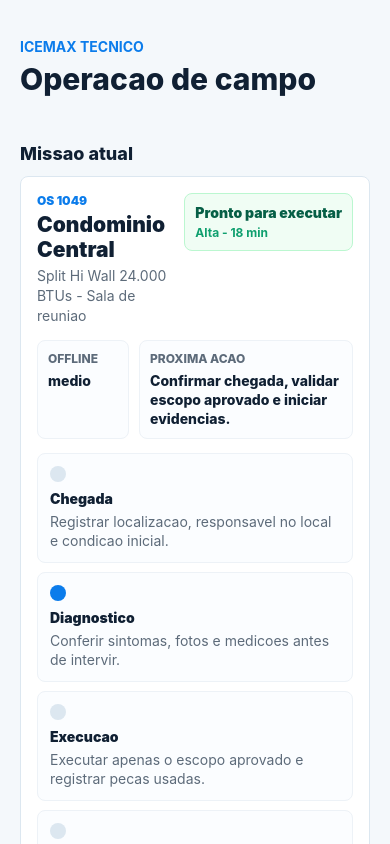
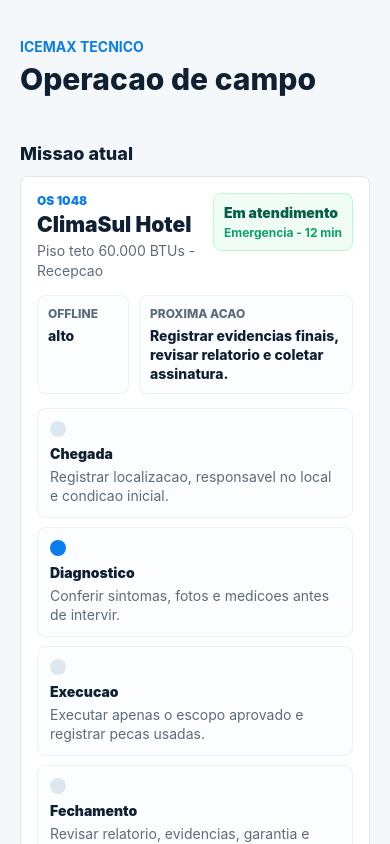
Before and after one commit to fael230982-ui/icemax, a React Native app in the folder apps/mobile/: screen / in a window 390 px wide. Built offline with nearby package versions, Linux system fonts and the light colour scheme; no server answers.

Commit message:
feat: add mobile active order selection

```diff
--- a/apps/mobile/App.tsx
+++ b/apps/mobile/App.tsx
@@ -7,7 +7,7 @@ import { InfoCard } from "./src/components/InfoCard";
 import { OrderCard } from "./src/components/OrderCard";
 import { Section } from "./src/components/Section";
 import { SyncPanel } from "./src/components/SyncPanel";
-import { approvedQuoteActivation, completionEmailPackage, contracts, executionSteps, fieldCloseoutPackage, fieldCommandCenter, fieldEvidenceRequirements, fieldJourneySteps, fieldMission, fieldQuickActions, fieldSignaturePackage, orders, quality, quoteApprovalBoard, quoteApprovalReminders, quoteApprovalTimeline, quoteExecutionDispatchQueue, quoteExecutionReadiness, tools } from "./src/data/dashboard";
+import { approvedQuoteActivation, completionEmailPackage, contracts, executionSteps, fieldCloseoutPackage, fieldCommandCenter, fieldEvidenceRequirements, fieldJourneySteps, fieldQuickActions, fieldSignaturePackage, orders, quality, quoteApprovalBoard, quoteApprovalReminders, quoteApprovalTimeline, quoteExecutionDispatchQueue, quoteExecutionReadiness, tools } from "./src/data/dashboard";
 import {
   createApprovedQuoteActivationAckAction,
   createCheckInAction,
@@ -46,6 +46,19 @@ export default function App() {
   const [pendingActions, setPendingActions] = useState<OfflineAction[]>([]);
   const [syncStatus, setSyncStatus] = useState("Sem pendencias.");
   const [queueLoaded, setQueueLoaded] = useState(false);
+  const [activeOrderId, setActiveOrderId] = useState(orders[0].id);
+  const activeOrder = orders.find((order) => order.id === activeOrderId) ?? orders[0];
+  const activeServiceOrderId = activeOrder.id.replace("#", "");
+  const activeMission = {
+    serviceOrderId: activeServiceOrderId,
+    customer: activeOrder.customer,
+    equipment: activeOrder.equipment,
+    status: activeOrder.status,
+    priority: activeOrder.priority,
+    routeEta: activeOrder.routeEta,
+    offlineRisk: activeOrder.offlineRisk,
+    nextAction: activeOrder.nextAction,
+  };
 
   useEffect(() => {
     void loadOfflineQueueSnapshot()
@@ -68,14 +81,14 @@ export default function App() {
   }, [pendingActions, queueLoaded]);
 
   function addCheckIn() {
-    const action = createCheckInAction("1048");
-    const location = createLocationAction("tech-001", "1048");
+    const action = createCheckInAction(activeServiceOrderId);
+    const location = createLocationAction("tech-001", activeServiceOrderId);
     setPendingActions((current) => [location, action, ...current]);
-    setSyncStatus("Acao salva para envio quando houver conexao.");
+    setSyncStatus(`Check-in da OS ${activeServiceOrderId} salvo para envio quando houver conexao.`);
   }
 
   function addExecutionPack() {
-    const serviceOrderId = "1048";
+    const serviceOrderId = activeServiceOrderId;
     const actions = [
       createLocationAction("tech-001", serviceOrderId),
       createCheckInAction(serviceOrderId),
@@ -91,21 +104,21 @@ export default function App() {
   }
 
   function addMissionPhotoBefore() {
-    const action = createPhotoEvidenceAction("1049", "before");
+    const action = createPhotoEvidenceAction(activeServiceOrderId, "before");
     setPendingActions((current) => [action, ...current]);
-    setSyncStatus("Foto inicial da missao salva offline.");
+    setSyncStatus(`Foto inicial da OS ${activeServiceOrderId} salva offline.`);
   }
 
   function addMissionChecklist() {
-    const action = createChecklistAction("1049", "checklist-diagnostico", "Diagnostico inicial conferido em campo.");
+    const action = createChecklistAction(activeServiceOrderId, "checklist-diagnostico", "Diagnostico inicial conferido em campo.");
     setPendingActions((current) => [action, ...current]);
-    setSyncStatus("Checklist da missao salvo offline.");
+    setSyncStatus(`Checklist da OS ${activeServiceOrderId} salvo offline.`);
   }
 
   function addMissionPartUsage() {
-    const action = createPartUsageAction("1049", "part-001", 1);
+    const action = createPartUsageAction(activeServiceOrderId, "part-001", 1);
     setPendingActions((current) => [action, ...current]);
-    setSyncStatus("Uso de peca da missao salvo offline.");
+    setSyncStatus(`Uso de peca da OS ${activeServiceOrderId} salvo offline.`);
   }
 
   function runMissionQuickAction(actionKey: string) {
@@ -275,7 +288,7 @@ export default function App() {
 
         <Section title="Missao atual">
           <FieldMissionPanel
-            mission={fieldMission}
+            mission={activeMission}
             steps={fieldJourneySteps}
             evidence={fieldEvidenceRequirements}
             quickActions={fieldQuickActions}
@@ -285,7 +298,15 @@ export default function App() {
 
         <Section title="Ordens de servico">
           {orders.map((order) => (
-            <OrderCard key={order.id} {...order} />
+            <OrderCard
+              key={order.id}
+              {...order}
+              active={order.id === activeOrderId}
+              onPress={() => {
+                setActiveOrderId(order.id);
+                setSyncStatus(`OS ${order.id.replace("#", "")} definida como missao ativa.`);
+              }}
+            />
           ))}
         </Section>
 
--- a/apps/mobile/src/components/OrderCard.tsx
+++ b/apps/mobile/src/components/OrderCard.tsx
@@ -1,4 +1,4 @@
-import { StyleSheet, Text, View } from "react-native";
+import { StyleSheet, Text, TouchableOpacity, View } from "react-native";
 
 type OrderCardProps = {
   id: string;
@@ -6,19 +6,22 @@ type OrderCardProps = {
   status: string;
   detail: string;
   priority: string;
+  active?: boolean;
+  onPress?: () => void;
 };
 
-export function OrderCard({ id, customer, status, detail, priority }: OrderCardProps) {
+export function OrderCard({ id, customer, status, detail, priority, active, onPress }: OrderCardProps) {
   return (
-    <View style={styles.card}>
+    <TouchableOpacity activeOpacity={0.78} onPress={onPress} style={[styles.card, active ? styles.activeCard : null]}>
       <View style={styles.row}>
         <Text style={styles.orderId}>{id}</Text>
-        <Text style={styles.priority}>{priority}</Text>
+        <Text style={[styles.priority, active ? styles.activePriority : null]}>{priority}</Text>
       </View>
       <Text style={styles.customer}>{customer}</Text>
       <Text style={styles.detail}>{detail}</Text>
       <Text style={styles.status}>{status}</Text>
-    </View>
+      {active ? <Text style={styles.activeLabel}>Missao ativa</Text> : null}
+    </TouchableOpacity>
   );
 }
 
@@ -29,6 +32,10 @@ const styles = StyleSheet.create({
     borderWidth: 1,
     borderRadius: 8,
     padding: 16,
+  },
+  activeCard: {
+    borderColor: "#0B7CEB",
+    backgroundColor: "#F0F8FF",
   },
   row: {
     flexDirection: "row",
@@ -42,6 +49,9 @@ const styles = StyleSheet.create({
   priority: {
     color: "#0B7CEB",
     fontWeight: "800",
+  },
+  activePriority: {
+    color: "#075985",
   },
   customer: {
     color: "#102033",
@@ -58,4 +68,17 @@ const styles = StyleSheet.create({
     marginTop: 7,
     fontWeight: "700",
   },
+  activeLabel: {
+    alignSelf: "flex-start",
+    marginTop: 10,
+    borderRadius: 8,
+    overflow: "hidden",
+    paddingHorizontal: 9,
+    paddingVertical: 5,
+    color: "#075985",
+    backgroundColor: "#E0F2FE",
+    fontSize: 12,
+    fontWeight: "900",
+    textTransform: "uppercase",
+  },
 });
--- a/apps/mobile/src/data/dashboard.ts
+++ b/apps/mobile/src/data/dashboard.ts
@@ -1,7 +1,37 @@
 export const orders = [
-  { id: "#1048", customer: "ClimaSul Hotel", status: "Em atendimento", detail: "Sem refrigeracao", priority: "Emergencia" },
-  { id: "#1050", customer: "Clinica Vida", status: "Em rota", detail: "Preventiva trimestral", priority: "Normal" },
-  { id: "#1051", customer: "Mercado Avante", status: "Agendada", detail: "Dreno vazando", priority: "Alta" },
+  {
+    id: "#1048",
+    customer: "ClimaSul Hotel",
+    status: "Em atendimento",
+    detail: "Sem refrigeracao",
+    priority: "Emergencia",
+    equipment: "Piso teto 60.000 BTUs - Recepcao",
+    routeEta: "12 min",
+    offlineRisk: "alto",
+    nextAction: "Registrar evidencias finais, revisar relatorio e coletar assinatura.",
+  },
+  {
+    id: "#1050",
+    customer: "Clinica Vida",
+    status: "Em rota",
+    detail: "Preventiva trimestral",
+    priority: "Normal",
+    equipment: "Split Hi Wall 18.000 BTUs - Sala 03",
+    routeEta: "24 min",
+    offlineRisk: "baixo",
+    nextAction: "Confirmar chegada, executar checklist PMOC e registrar fotos.",
+  },
+  {
+    id: "#1051",
+    customer: "Mercado Avante",
+    status: "Agendada",
+    detail: "Dreno vazando",
+    priority: "Alta",
+    equipment: "Cassete 36.000 BTUs - Area de frios",
+    routeEta: "38 min",
+    offlineRisk: "medio",
+    nextAction: "Conferir acesso, rota, pecas provaveis e responsavel no local.",
+  },
 ];
 
 export const fieldMission = {
```
Also changed, not shown: 3 other files (tests, documents, lock files or other folders).
